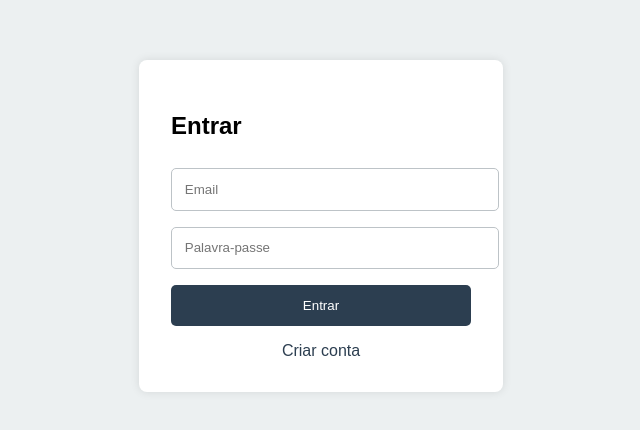
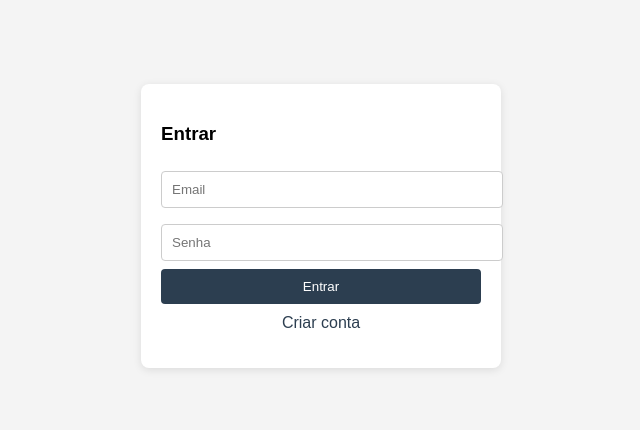
Before and after one commit to imidiomacave07-beep/imidio-mining-deploy, a website: page public/login.html in a window 1280 px wide. Shown: the part 174-604 px from the top of the page, without its empty margins (319-959 px from the left). Drawn offline with Linux system fonts and the light colour scheme.

Commit message:
Update login.html

```diff
--- a/public/login.html
+++ b/public/login.html
@@ -1,63 +1,46 @@
 <!DOCTYPE html>
 <html lang="pt">
 <head>
-  <meta charset="UTF-8">
-  <meta name="viewport" content="width=device-width, initial-scale=1.0">
-  <title>Login - Plataforma de Mineração</title>
+  <meta charset="utf-8" />
+  <meta name="viewport" content="width=device-width,initial-scale=1" />
+  <title>Login</title>
   <style>
-    body {
-      font-family: Arial, sans-serif;
-      background: #ecf0f1;
-      display: flex;
-      justify-content: center;
-      align-items: center;
-      height: 100vh;
-      margin: 0;
-    }
-    .container {
-      background: white;
-      padding: 2rem;
-      border-radius: 8px;
-      width: 300px;
-      box-shadow: 0 0 10px rgba(0,0,0,0.1);
-    }
-    input {
-      width: 100%;
-      padding: 0.8rem;
-      margin: 0.5rem 0;
-      border: 1px solid #bdc3c7;
-      border-radius: 5px;
-    }
-    button {
-      width: 100%;
-      padding: 0.8rem;
-      background: #2c3e50;
-      color: white;
-      border: none;
-      cursor: pointer;
-      border-radius: 5px;
-      margin-top: 0.5rem;
-    }
-    a {
-      display: block;
-      text-align: center;
-      margin-top: 1rem;
-      text-decoration: none;
-      color: #2c3e50;
-    }
+    /* estilo simples */
+    body{font-family:Arial;background:#f4f4f4;display:flex;align-items:center;justify-content:center;height:100vh;margin:0}
+    .box{background:#fff;padding:20px;border-radius:8px;box-shadow:0 2px 8px rgba(0,0,0,.1);width:320px}
+    input{width:100%;padding:10px;margin:8px 0;border:1px solid #ccc;border-radius:4px}
+    button{width:100%;padding:10px;background:#2c3e50;color:#fff;border:none;border-radius:4px}
+    a{display:block;margin-top:10px;text-align:center;color:#2c3e50;text-decoration:none}
   </style>
 </head>
 <body>
-
-  <div class="container">
-    <h2>Entrar</h2>
-    <input id="email" type="email" placeholder="Email">
-    <input id="password" type="password" placeholder="Palavra-passe">
-    <button onclick="login()">Entrar</button>
+  <div class="box">
+    <h3>Entrar</h3>
+    <input id="email" type="email" placeholder="Email" />
+    <input id="password" type="password" placeholder="Senha" />
+    <button id="loginBtn">Entrar</button>
     <a href="register.html">Criar conta</a>
+    <p id="msg" style="color:red"></p>
   </div>
 
-  <script src="auth.js"></script>
-
+  <script>
+    document.getElementById("loginBtn").addEventListener("click", async () => {
+      const email = document.getElementById("email").value;
+      const password = document.getElementById("password").value;
+      const res = await fetch("/api/auth/login", {
+        method: "POST",
+        headers: { "Content-Type":"application/json" },
+        body: JSON.stringify({ email, password })
+      });
+      const data = await res.json();
+      if (data.success) {
+        localStorage.setItem("token", data.token);
+        localStorage.setItem("user", JSON.stringify(data.user || {}));
+        window.location.href = "/dashboard.html";
+      } else {
+        document.getElementById("msg").innerText = data.message || "Erro";
+      }
+    });
+  </script>
 </body>
 </html>
```
